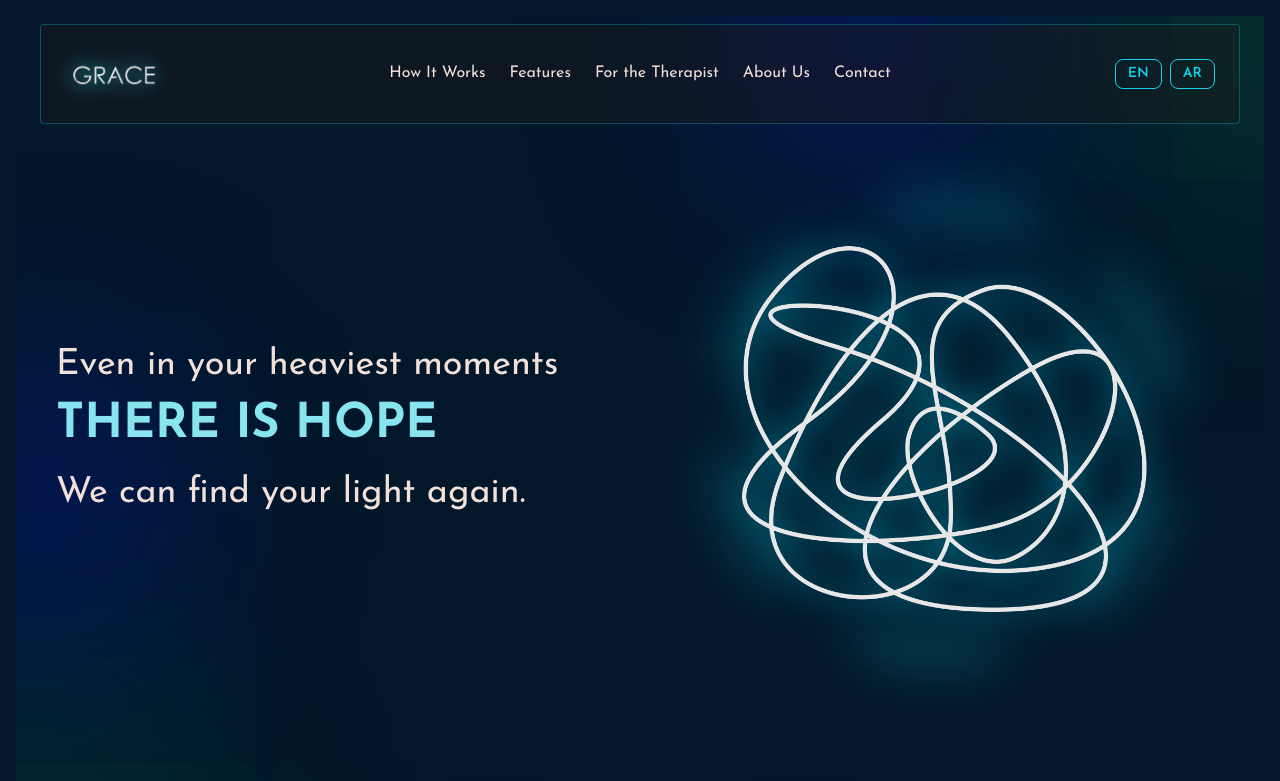
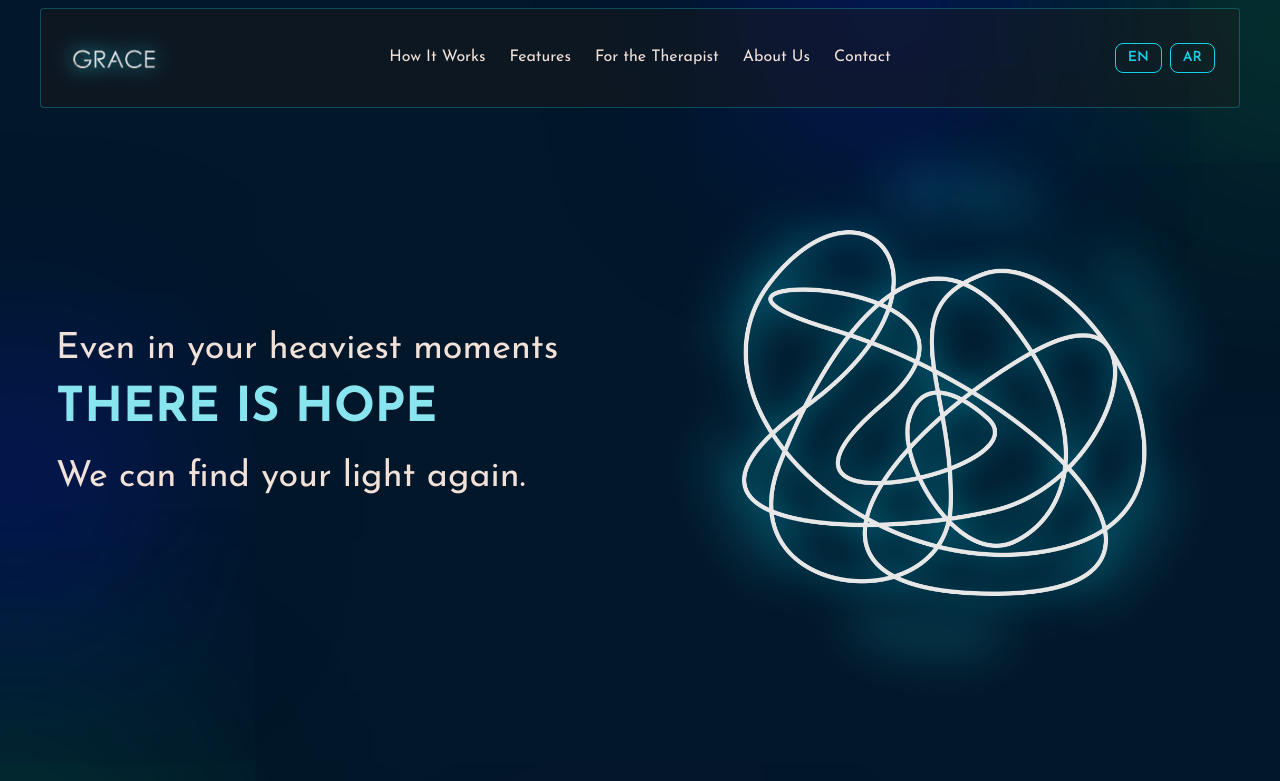
Before and after one commit to TheGenius18/GRACE-PORTFOLIO, a React (Vite) app: page / in a window 1280 px wide. Shown: the top 781 px of the page. Built offline with nearby package versions, Linux system fonts and the light colour scheme; what tailwindcss-dir would draw is missing.

Commit message:
Initial commit

```diff
--- a/src/App.jsx
+++ b/src/App.jsx
@@ -24,7 +24,7 @@ function App() {
 
   return (
     <BrowserRouter>
-      <div className="p-4">
+      <div className="p-0">
         <Routes>
           <Route path="/Emergency" element={<EmergencyPage />} />
           <Route path="/" element={<Home />} />
```
